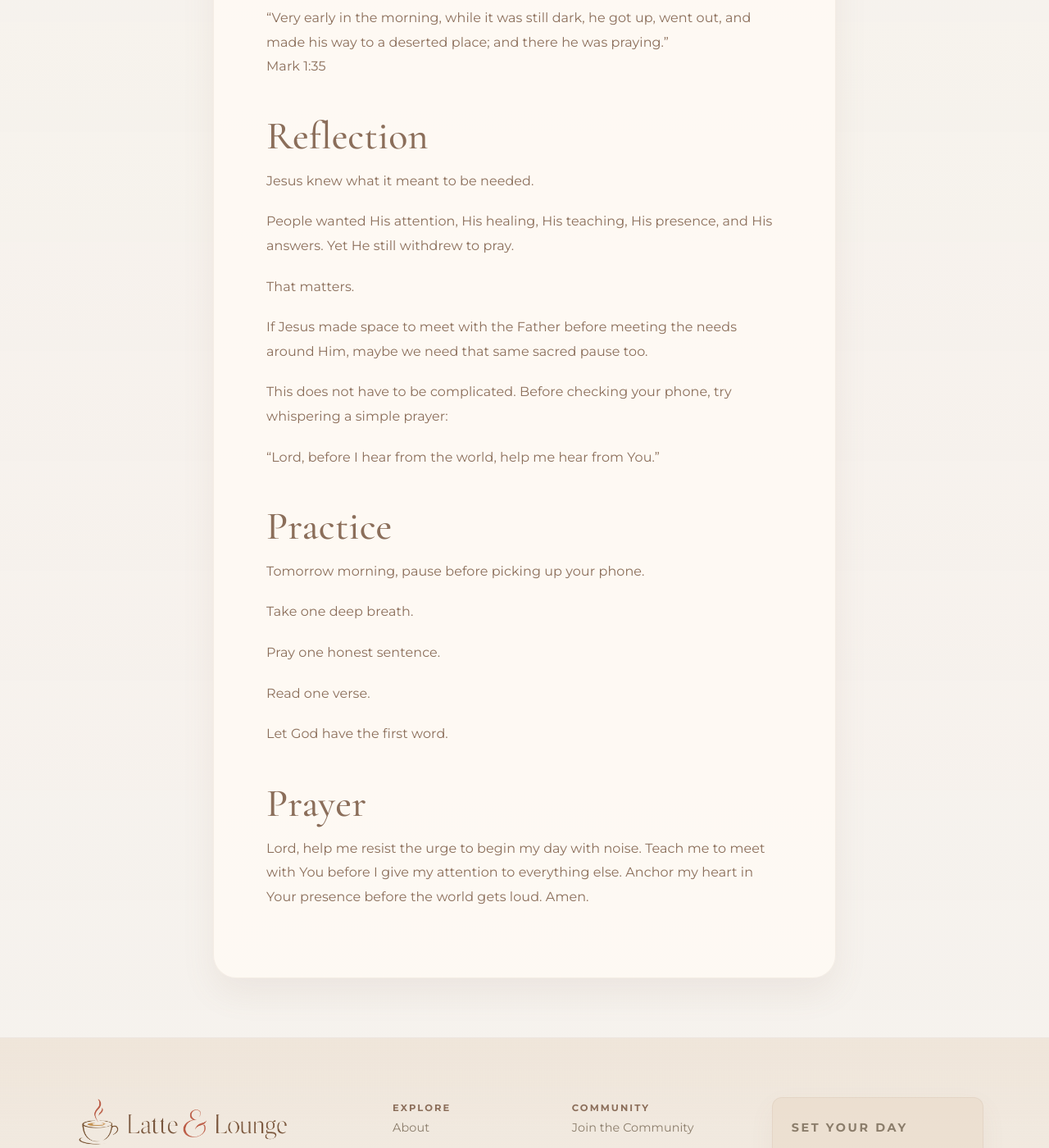
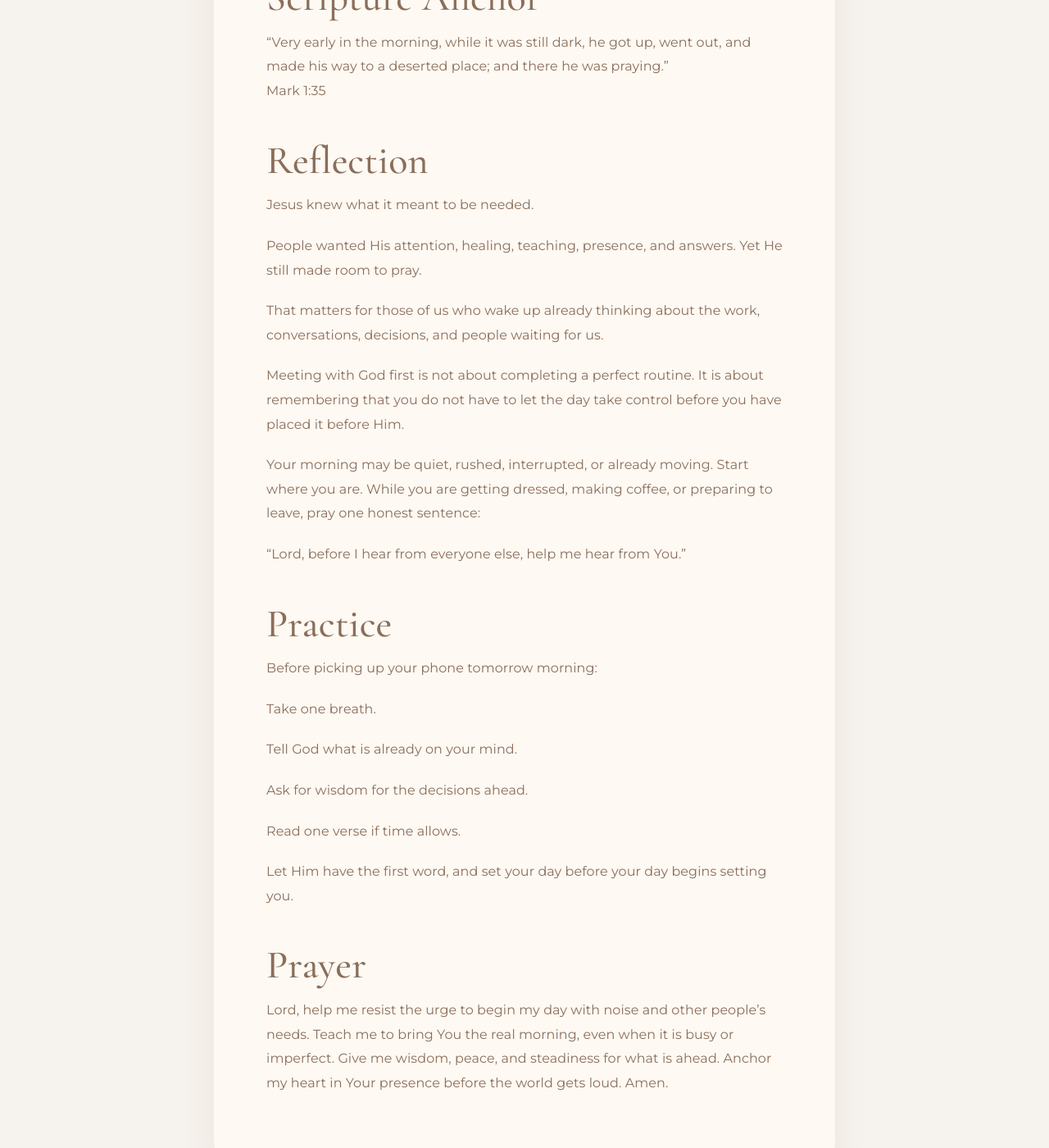
Before and after one commit to jeffthomasiii/latte-lounge-poc, a Jekyll site: the page built from docs/_posts/2026-05-30-meeting-god-before-checking-your-phone.md, in a window 1280 px wide and 1400 px high, scrolled down 977 px. Shown: the whole window at 82% size. Built offline with Jekyll 4.4.1, drawn with Linux system fonts in a browser that asks for light colours; some of the changed text lies outside the part shown.

Commit message:
Align phone reflection with the set-your-day message

```diff
--- a/docs/_posts/2026-05-30-meeting-god-before-checking-your-phone.md
+++ b/docs/_posts/2026-05-30-meeting-god-before-checking-your-phone.md
@@ -1,11 +1,11 @@
 ---
 title: "Meeting God Before Checking Your Phone"
-category: "Before the World Wakes"
+category: "Set Your Day"
 ---
 
-It is easy to wake up and reach for the phone before reaching for peace.
+It is easy to wake up and reach for your phone before you have decided what will shape your morning.
 
-One quick glance becomes the weather, the messages, the calendar, the headlines, the emails, and the quiet pressure of everyone else’s needs entering your mind before your feet touch the floor.
+One quick glance becomes the weather, messages, calendar, headlines, emails, and the needs of everyone else entering your mind before your feet touch the floor.
 
 But what if the first voice shaping your morning was not your inbox?
 
@@ -20,28 +20,30 @@
 
 Jesus knew what it meant to be needed.
 
-People wanted His attention, His healing, His teaching, His presence, and His answers. Yet He still withdrew to pray.
+People wanted His attention, healing, teaching, presence, and answers. Yet He still made room to pray.
 
-That matters.
+That matters for those of us who wake up already thinking about the work, conversations, decisions, and people waiting for us.
 
-If Jesus made space to meet with the Father before meeting the needs around Him, maybe we need that same sacred pause too.
+Meeting with God first is not about completing a perfect routine. It is about remembering that you do not have to let the day take control before you have placed it before Him.
 
-This does not have to be complicated. Before checking your phone, try whispering a simple prayer:
+Your morning may be quiet, rushed, interrupted, or already moving. Start where you are. While you are getting dressed, making coffee, or preparing to leave, pray one honest sentence:
 
-“Lord, before I hear from the world, help me hear from You.”
+“Lord, before I hear from everyone else, help me hear from You.”
 
 ## Practice
 
-Tomorrow morning, pause before picking up your phone.
+Before picking up your phone tomorrow morning:
 
-Take one deep breath.
+Take one breath.
 
-Pray one honest sentence.
+Tell God what is already on your mind.
 
-Read one verse.
+Ask for wisdom for the decisions ahead.
 
-Let God have the first word.
+Read one verse if time allows.
+
+Let Him have the first word, and set your day before your day begins setting you.
 
 ## Prayer
 
-Lord, help me resist the urge to begin my day with noise. Teach me to meet with You before I give my attention to everything else. Anchor my heart in Your presence before the world gets loud. Amen.
+Lord, help me resist the urge to begin my day with noise and other people’s needs. Teach me to bring You the real morning, even when it is busy or imperfect. Give me wisdom, peace, and steadiness for what is ahead. Anchor my heart in Your presence before the world gets loud. Amen.
```
